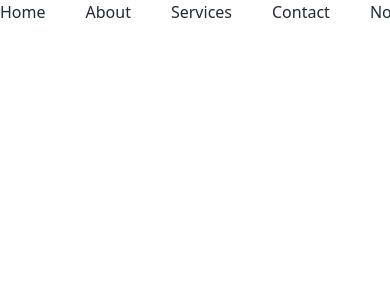
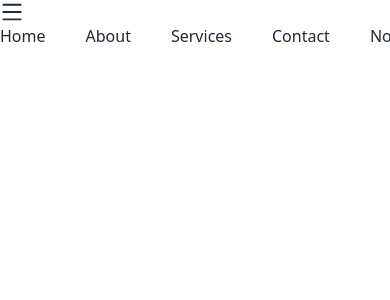
Before and after one commit to atikmahmud482/react2, a React (Vite) app in the folder price-option/: page / in a window 390 px wide. Shown: the top 300 px of the page. Built offline with nearby package versions, Linux system fonts and the light colour scheme.

Commit message:
module44-3-nav toggle and animation

```diff
--- a/price-option/package.json
+++ b/price-option/package.json
@@ -10,8 +10,10 @@
     "preview": "vite preview"
   },
   "dependencies": {
+    "prop-types": "^15.8.1",
     "react": "^18.3.1",
-    "react-dom": "^18.3.1"
+    "react-dom": "^18.3.1",
+    "react-icons": "^5.4.0"
   },
   "devDependencies": {
     "@eslint/js": "^9.17.0",
--- a/price-option/src/components/Link/Link.jsx
+++ b/price-option/src/components/Link/Link.jsx
@@ -1,3 +1,5 @@
+import PropTypes from "prop-types"; // ES6
+
 const Link = ({ route }) => {
   return (
     <li className="mr-10">
@@ -6,4 +8,8 @@ const Link = ({ route }) => {
   );
 };
 
+Link.propTypes = {
+  route: PropTypes.object,
+};
+
 export default Link;
--- a/price-option/src/components/NavBar/NavBar.jsx
+++ b/price-option/src/components/NavBar/NavBar.jsx
@@ -1,8 +1,9 @@
-import { list } from "postcss";
-import React from "react";
+import { useState } from "react";
 import Link from "../Link/Link";
+import { AiOutlineMenu, AiOutlineClose } from "react-icons/ai";
 
 const NavBar = () => {
+  const [open, setOpen] = useState(false);
   const routes = [
     { id: 1, name: "Home", path: "/" },
     { id: 2, name: "About", path: "/about" },
@@ -13,6 +14,14 @@ const NavBar = () => {
 
   return (
     <nav>
+      <div className="md:hidden text-2xl" onClick={() => setOpen(!open)}>
+        {open === true ? (
+          <AiOutlineClose></AiOutlineClose>
+        ) : (
+          <AiOutlineMenu className=" "></AiOutlineMenu>
+        )}
+      </div>
+
       <ul className="flex">
         {routes.map((route) => (
           <Link key={route.id} route={route}></Link>
@@ -22,4 +31,7 @@ const NavBar = () => {
   );
 };
 
+// NavBar.propTypes={
+//   list:PropTypes.
+// }
 export default NavBar;
```
Also changed, not shown: 1 other file (tests, documents, lock files or other folders).
